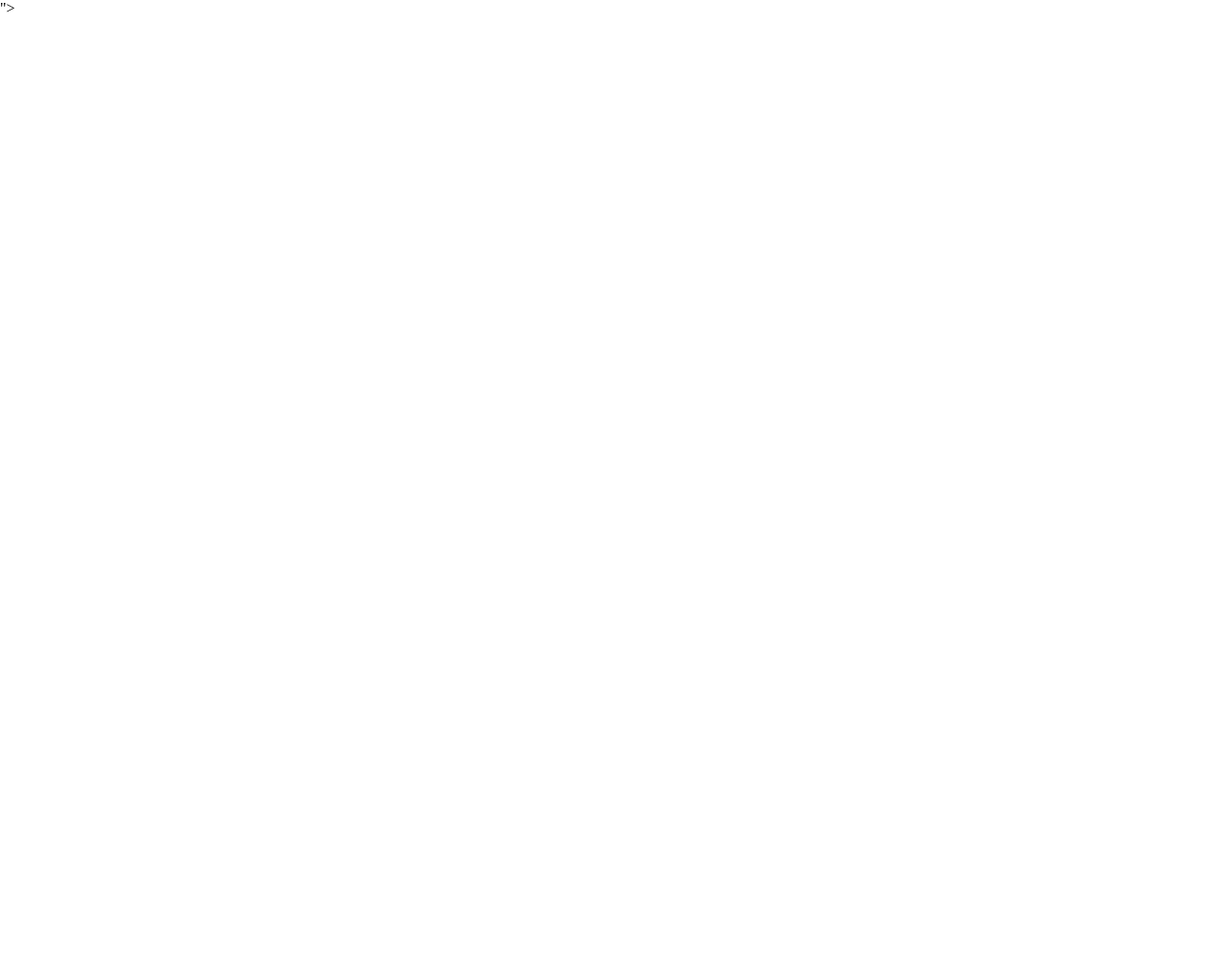
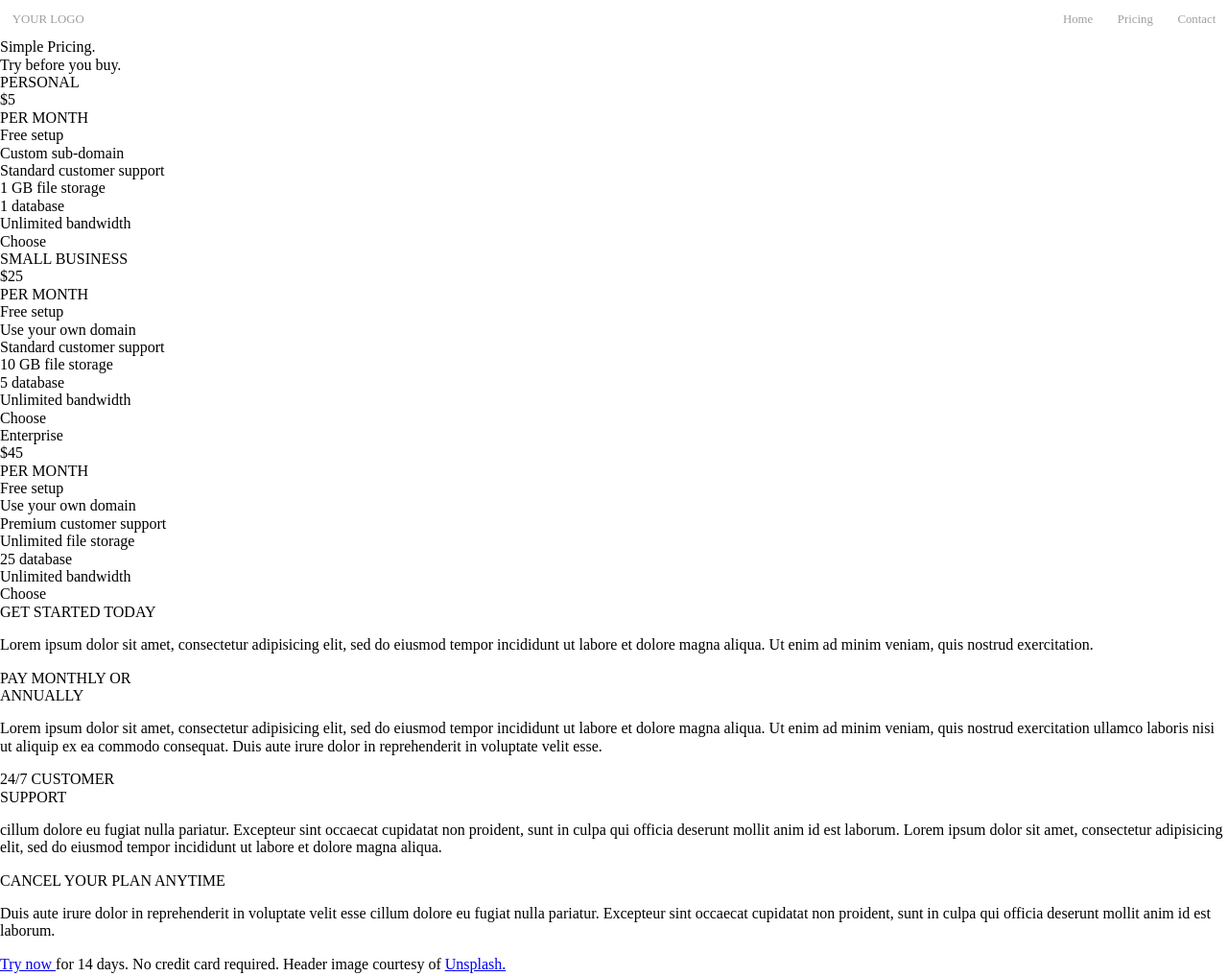
Before and after one commit to zamariac/responsive-website-sass, a plain HTML site: page index.html in a window 1280 px wide. Shown: the whole page at 96% size. Before the commit the page ends 800 px from the top, so only its background shows below. Drawn offline with nearby package versions, Linux system fonts and the light colour scheme.

Commit message:
all text in

```diff
--- a/index.html
+++ b/index.html
@@ -3,19 +3,85 @@
 	<head>
 		<title> Responsive Site with Sass</title>
 		<link rel="stylesheet" type="text/css" href="styles/main.css">
-		<link rel="stylesheet" type="text/css" href="https://cdnjs.cloudflare.com/ajax/libs/normalize/3.0.3/normalize.min.css">">
+		<link rel="stylesheet" type="text/css" href="https://cdnjs.cloudflare.com/ajax/libs/normalize/3.0.3/normalize.min.css">
 	</head>
 	<body>
-
-
-
-
-
-
+	<nav>
+			<a class="nav-main" href="#"> YOUR LOGO </a>
+			<a class="nav" href="#"> Contact </a>
+			<a class="nav" href="#"> Pricing </a>
+			<a class="nav" href="#"> Home </a>
+	</nav>
+		<div class="top-image">
+			<div class="simple-pricing"> Simple Pricing. <br> Try before you buy.
+			</div>
+		</div>
+		<span class="personal">
+			<div class="title-main">
+				<div class="top-text"> PERSONAL</div>
+				<div class="middle-text"> $5 </div>
+				<div class="bottom-text"> PER MONTH </div>
+			</div>
+			<div class="info-list"> Free setup </div>
+			<div class="info-list"> Custom sub-domain </div>
+			<div class="info-list"> Standard customer support </div>
+			<div class="info-list"> 1 GB file storage </div>
+			<div class="info-list"> 1 database </div>
+			<div class="info-list">	Unlimited bandwidth</div>
+			<div class="button"> Choose </div>
+		</span>
+		<span class="personal">
+			<div class="title-main">
+				<div class="top-text"> SMALL BUSINESS</div>
+				<div class="middle-text"> $25 </div>
+				<div class="bottom-text"> PER MONTH </div>
+			</div>
+			<div class="info-list"> Free setup </div>
+			<div class="info-list"> Use your own domain </div>
+			<div class="info-list"> Standard customer support </div>
+			<div class="info-list"> 10 GB file storage </div>
+			<div class="info-list"> 5 database </div>
+			<div class="info-list">	Unlimited bandwidth</div>
+			<div class="button"> Choose </div>
+		</span>
+			<span class="personal">
+			<div class="title-main">
+				<div class="top-text"> Enterprise</div>
+				<div class="middle-text"> $45 </div>
+				<div class="bottom-text"> PER MONTH </div>
+			</div>
+			<div class="info-list"> Free setup </div>
+			<div class="info-list"> Use your own domain </div>
+			<div class="info-list"> Premium customer support </div>
+			<div class="info-list"> Unlimited file storage </div>
+			<div class="info-list"> 25 database </div>
+			<div class="info-list">	Unlimited bandwidth</div>
+			<div class="button"> Choose </div>
+		</span>
+		<section class="info-text">
+			<div class="info-text-title"> GET STARTED TODAY</div>
+			<p class="info-paragraph"> Lorem ipsum dolor sit amet, consectetur adipisicing elit, sed do eiusmod
+			tempor incididunt ut labore et dolore magna aliqua. Ut enim ad minim veniam,
+			quis nostrud exercitation.
+		 </section>
+		 <section class="info-text">
+			<div class="info-text-title"> PAY MONTHLY OR <br> ANNUALLY </div>
+			<p class="info-paragraph"> Lorem ipsum dolor sit amet, consectetur adipisicing elit, sed do eiusmod tempor incididunt ut labore et dolore magna aliqua. Ut enim ad minim veniam,
+			quis nostrud exercitation ullamco laboris nisi ut aliquip ex ea commodo
+			consequat. Duis aute irure dolor in reprehenderit in voluptate velit esse.
+		 </section>
+		 <section class="info-text">
+			<div class="info-text-title"> 24/7 CUSTOMER <br> SUPPORT </div>
+			<p class="info-paragraph"> cillum dolore eu fugiat nulla pariatur. Excepteur sint occaecat cupidatat non proident, sunt in culpa qui officia deserunt mollit anim id est laborum. Lorem ipsum dolor sit amet, consectetur adipisicing elit, sed do eiusmod tempor incididunt ut labore et dolore magna aliqua.
+		 </section>
+		  <section class="info-text">
+			<div class="info-text-title"> CANCEL YOUR PLAN ANYTIME </div>
+			<p class="info-paragraph"> Duis aute irure dolor in reprehenderit in voluptate velit esse
+			cillum dolore eu fugiat nulla pariatur. Excepteur sint occaecat cupidatat non
+			proident, sunt in culpa qui officia deserunt mollit anim id est laborum.
+		 </section>
+		 <footer class="footer">
+		 	<p> <a class="footer-link" href="#"> Try now </a> for 14 days. No credit card required. Header image courtesy of <a class="footer-link" href="#">Unsplash.</a>
+		 </footer>
 	</body>
-
-
-
-
-
 </html>
--- a/styles/main.scss
+++ b/styles/main.scss
@@ -1,6 +1,25 @@
-div{
-	color:blue;
-	height:10px;
-	background-color: purple;
+nav{
+	background-color: white;
+	overflow: hidden;
+	a{
+		text-decoration: none;
+		font-size: .8em;
+		color:#9F9F9F;
+		padding: 1em;
+	}
+	.nav-main{
+			float: left;
+		}
+	.nav{
+		float: right;
+
+	}
+}
+
+.top-image{
 
 }
+
+.simple-pricing{
+
+}
```
Also changed, not shown: styles/main.css, 1 other file.
